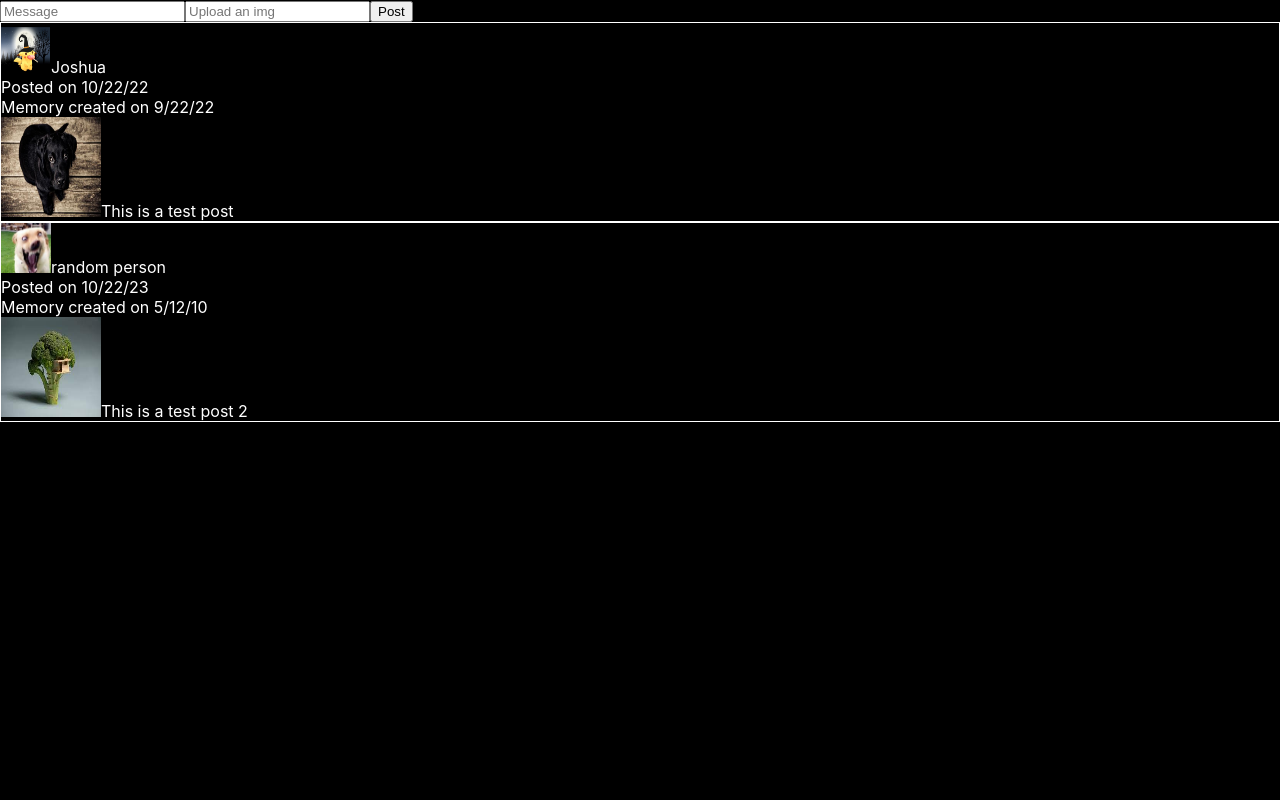
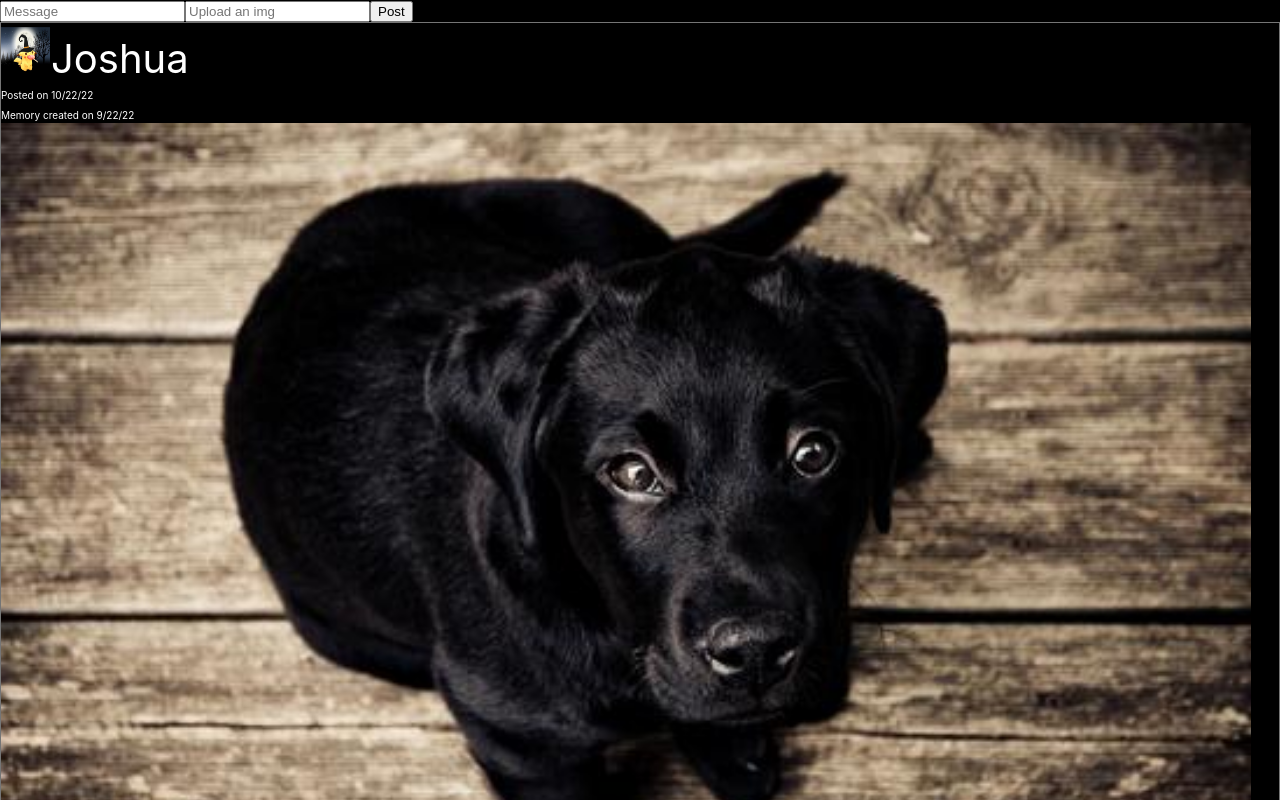
Before and after one commit to jono1231/TimeCapsuleApp, a React (Create React App) app in the folder frontend/: page / in a window 1280 px wide. Shown: the top 800 px of the page. Built offline with nearby package versions, Linux system fonts and the light colour scheme.

Commit message:
Updated style a bit

```diff
--- a/frontend/src/FeedBox.css
+++ b/frontend/src/FeedBox.css
@@ -1,7 +1,7 @@
 .feedbox {
     border-style: solid;
     border-width: 1px;
-    border-color: white;
+    border-color: rgba(255, 255, 255, 0.457);
 }
 
 .feedbox--profileimg {
@@ -13,24 +13,27 @@
 
 .feedbox--username {
     color: white;
+    font-size: 40px;
 }
 
 .feedbox--postdate {
     color: white;
-
+    font-size: 10px;
 }
 
 .feedbox--memorydate {
     color: white;
-
+    font-size: 10px;
 }
 
 .feedbox--postimg {
-    height: 100px;
-    width: 100px;
+    height: auto;
+    width: 1250px;
+    margin-left: auto;
+    margin-right: auto;
 }
 
 .feedbox--note {
     color: white;
-
+    text-align: center;
 }
--- a/frontend/src/FeedBox.js
+++ b/frontend/src/FeedBox.js
@@ -6,9 +6,9 @@ export default function FeedBox(props) {
         <div className="feedbox">
             <img className="feedbox--profileimg" src={props.profilePic}></img>
             <p1 className="feedbox--username">{props.username}</p1><br />
-            <p1 className="feedbox--postdate">Posted on {props.postDate}</p1><br />
+            <p1 className="feedbox--postdate">Posted on {props.postDate}</p1> <br />
             <p1 className="feedbox--memorydate">Memory created on {props.memoryDate}</p1><br />
-            <img className="feedbox--postimg" src={props.imagePic}></img>{/*maybe add functionality to add multiple images, (extra component for post style) extra formating within the post iself, etc*/}
+            <img className="feedbox--postimg" src={props.imagePic}></img>{/*maybe add functionality to add multiple images, (extra component for post style) extra formating within the post iself, etc*/}<br />
             <p1 className="feedbox--note">{props.note}</p1><br />
         </div>
     );
```
